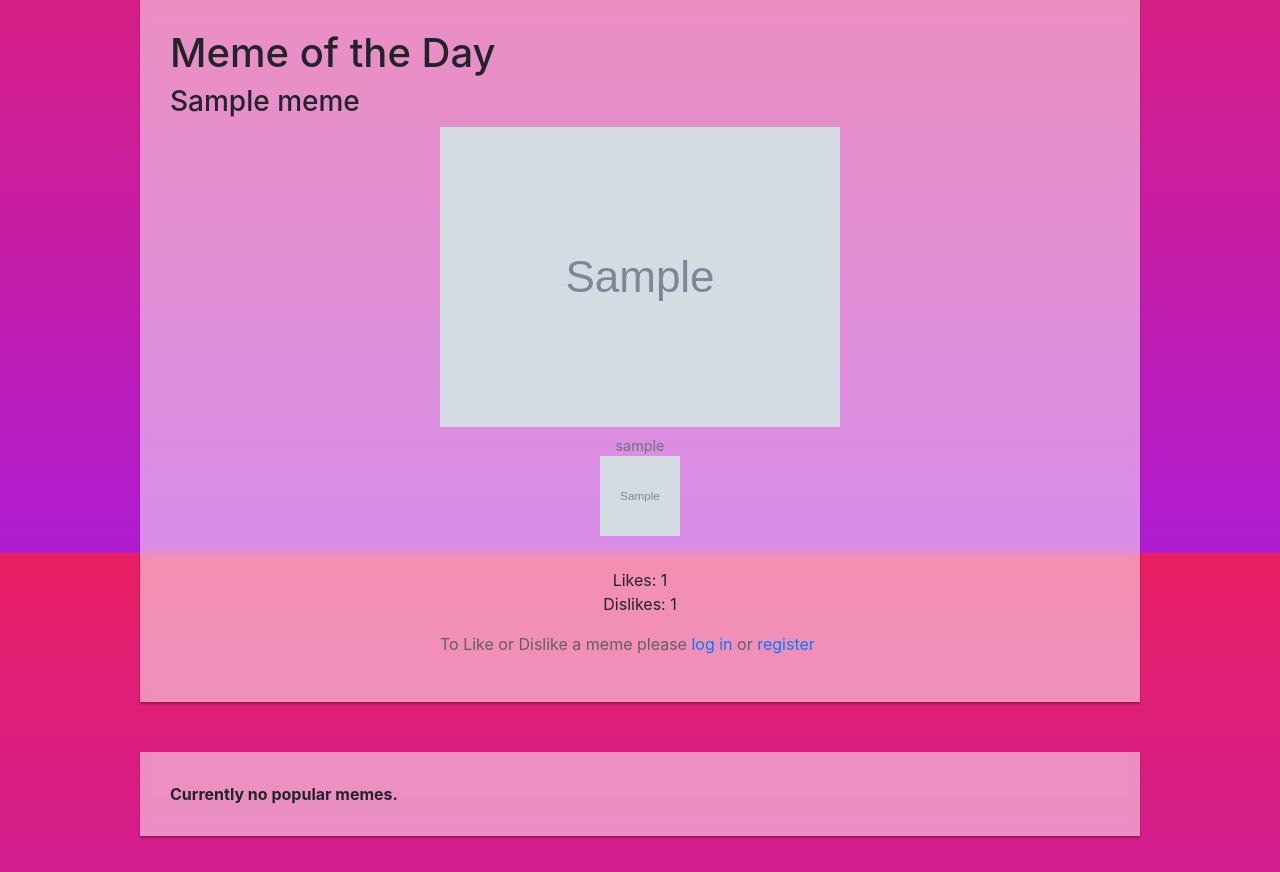
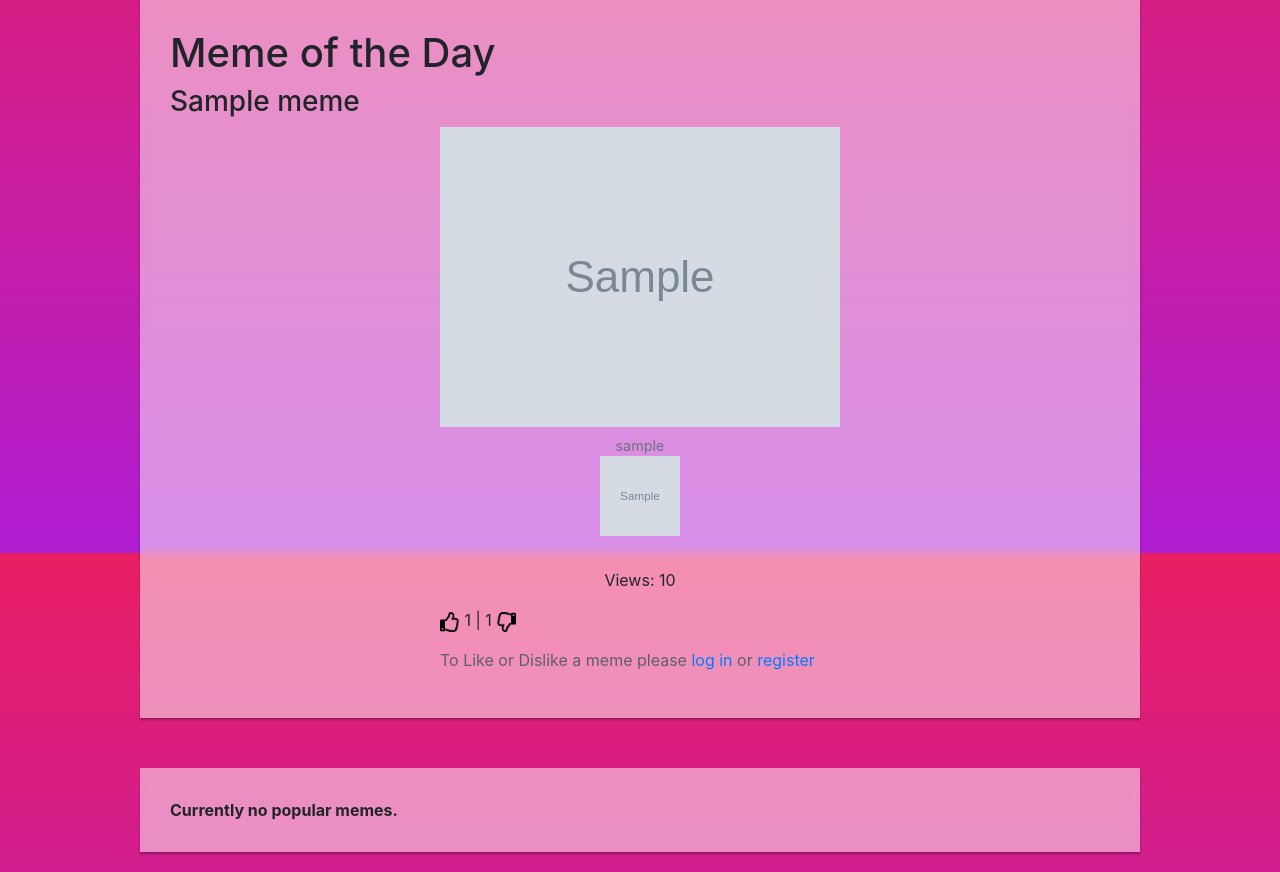
Before and after one commit to AmazonPriime/WAD2-Meme-Review, a Django app: page / in a window 1280 px wide. Shown: the part 247-1119 px from the top of the page. Run offline with Django 3.2, Linux system fonts and the light colour scheme; tables that the repository leaves empty hold one stand-in row (values such as "Sample post"); grey boxes marked "Sample" are stand-in pictures; some libraries are stand-ins or nearby versions.

Commit message:
Some design changes to make UI coherent, title removed from memeview

```diff
--- a/meme_review/templates/meme_app/category.html
+++ b/meme_review/templates/meme_app/category.html
@@ -6,6 +6,7 @@
 
 {% block body_block%}
 	<div id="subcategories" class="form wide-form fade-in">
+		<h3>{{category}}</h3>
 		{% if has_memes %}
 				{% include 'meme_app/memeview.html' with memes=page name=category %}
 				<div class="btn-group d-flex w-50 text-center center-div" role="group">
--- a/meme_review/templates/meme_app/meme.html
+++ b/meme_review/templates/meme_app/meme.html
@@ -46,7 +46,7 @@
 							<a class="btn btn-primary" title="Like comment" href="{% url 'rate' type='comment' id=comment.id %}?value=1"><img src="{% static 'images/like.png' %}" class="figure-img img-fluid smallLikeIcon" alt="Like"> :{{comment.likes}}</a>
 							<a class="btn btn-danger" title="Dislike comment" href="{% url 'rate' type='comment' id=comment.id %}?value=-1"><img src="{% static 'images/dislike.png' %}" class="figure-img img-fluid smallLikeIcon likeToDislike" alt="Dislike"> : {{comment.dislikes}}</a>
 						</div>
-						{else}
+						{% else %}
 							<p><img src="{% static 'images/like.png'%}" class="smallLikeIcon"> {{comment.likes}}  | {{ comment.dislikes }} <img src="{% static 'images/dislike.png'%}" class="smallLikeIcon"></p>
 						{% endif %}
 					</div>
--- a/meme_review/templates/meme_app/meme_frame.html
+++ b/meme_review/templates/meme_app/meme_frame.html
@@ -10,15 +10,16 @@
 		</figcaption>
 	</a>
 	<div class="form-group text-center">
-	<br>Likes: {{meme.likes}}
-	<br>Dislikes: {{meme.dislikes}}
+	<br>Views: {{meme.views}}
+	<br>
 	</div>
 	{% if request.user.is_authenticated %}
 	<div class="form-group text-center">
-		<a class="btn btn-primary" title="Like" href="{% url 'rate' type='meme' id=meme.id %}?value=1"><img src="{% static 'images/like.png' %}" class="figure-img img-fluid smallLikeIcon" alt="Like"></a>
-		<a class="btn btn-danger" title="Dislike" href="{% url 'rate' type='meme' id=meme.id %}?value=-1"><img src="{% static 'images/dislike.png' %}" class="figure-img img-fluid smallLikeIcon likeToDislike" alt="Dislike"></a>
+		<a class="btn btn-primary" title="Like" href="{% url 'rate' type='meme' id=meme.id %}?value=1"><img src="{% static 'images/like.png' %}" class="figure-img img-fluid smallLikeIcon" alt="Like"> :{{meme.likes}} </a>
+		<a class="btn btn-danger" title="Dislike" href="{% url 'rate' type='meme' id=meme.id %}?value=-1"><img src="{% static 'images/dislike.png' %}" class="figure-img img-fluid smallLikeIcon likeToDislike" alt="Dislike"> :{{meme.dislikes}}</a>
 	</div>
 	{%else%}
+		<p><img src="{% static 'images/like.png'%}" class="smallLikeIcon"> {{meme.likes}}  | {{meme.dislikes}} <img src="{% static 'images/dislike.png'%}" class="smallLikeIcon"></p>
 		<p id="regPageText">To Like or Dislike a meme please <a href="{% url 'login' %}">log in</a> or <a href="{% url 'register' %}">register</a></p>
 	{%endif%}
 </figure>
```
Also changed, not shown: meme_review/templates/meme_app/memeview.html (+0 -8 lines), meme_review/templates/meme_app/topmemes.html (+7 -1 lines), meme_review/media/profile_images/favicon.ico (added).
